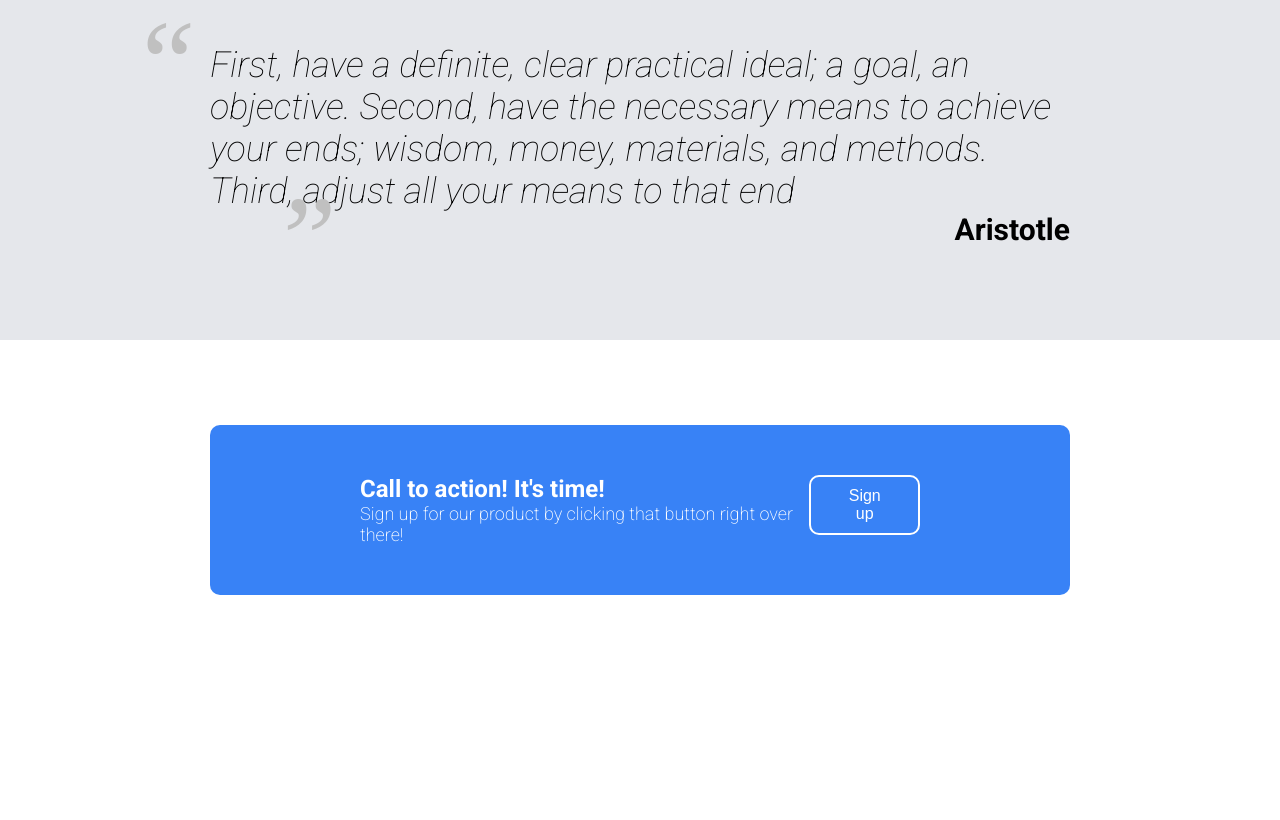
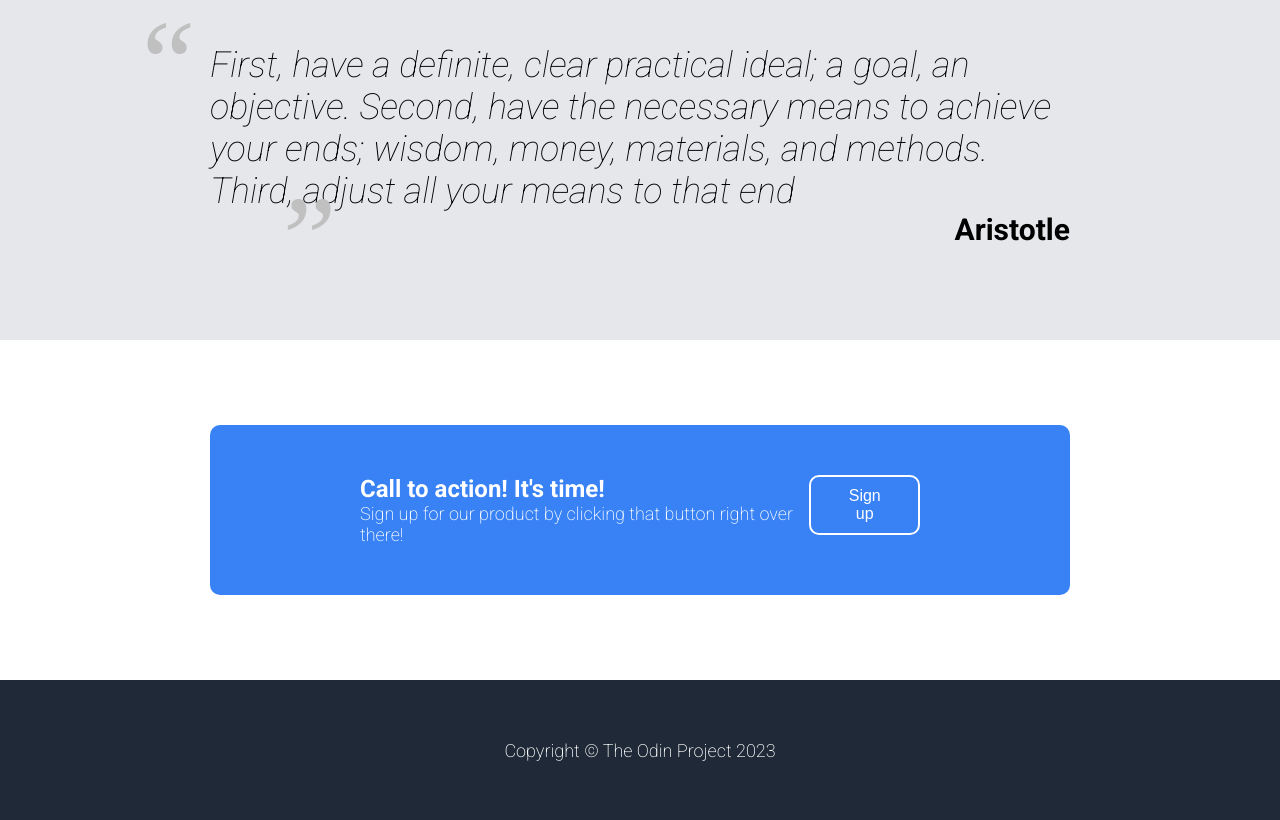
Before and after one commit to K750i/odin-landingpage, a plain HTML site: page index.html in a window 1280 px wide. Shown: the part 1110-1930 px from the top of the page. Before the commit the page ends 1790 px from the top, so only its background shows below. Drawn offline with Linux system fonts and the light colour scheme.

Commit message:
Complete the footer section

```diff
--- a/index.html
+++ b/index.html
@@ -83,6 +83,9 @@
         </div>
 
     </div>
+    <div class="footer">
+        <p>Copyright &copy; The Odin Project 2023</p>
+    </div>
 </body>
 
 </html>
--- a/styles.css
+++ b/styles.css
@@ -187,3 +187,14 @@ nav a {
     color: inherit;
     cursor: pointer;
 }
+
+.footer {
+    display: flex;
+    justify-content: center;
+    align-items: center;
+    background: #1f2937;
+    color: white;
+    font-size: 18px;
+    font-weight: 200;
+    height: 100px;
+}
```
